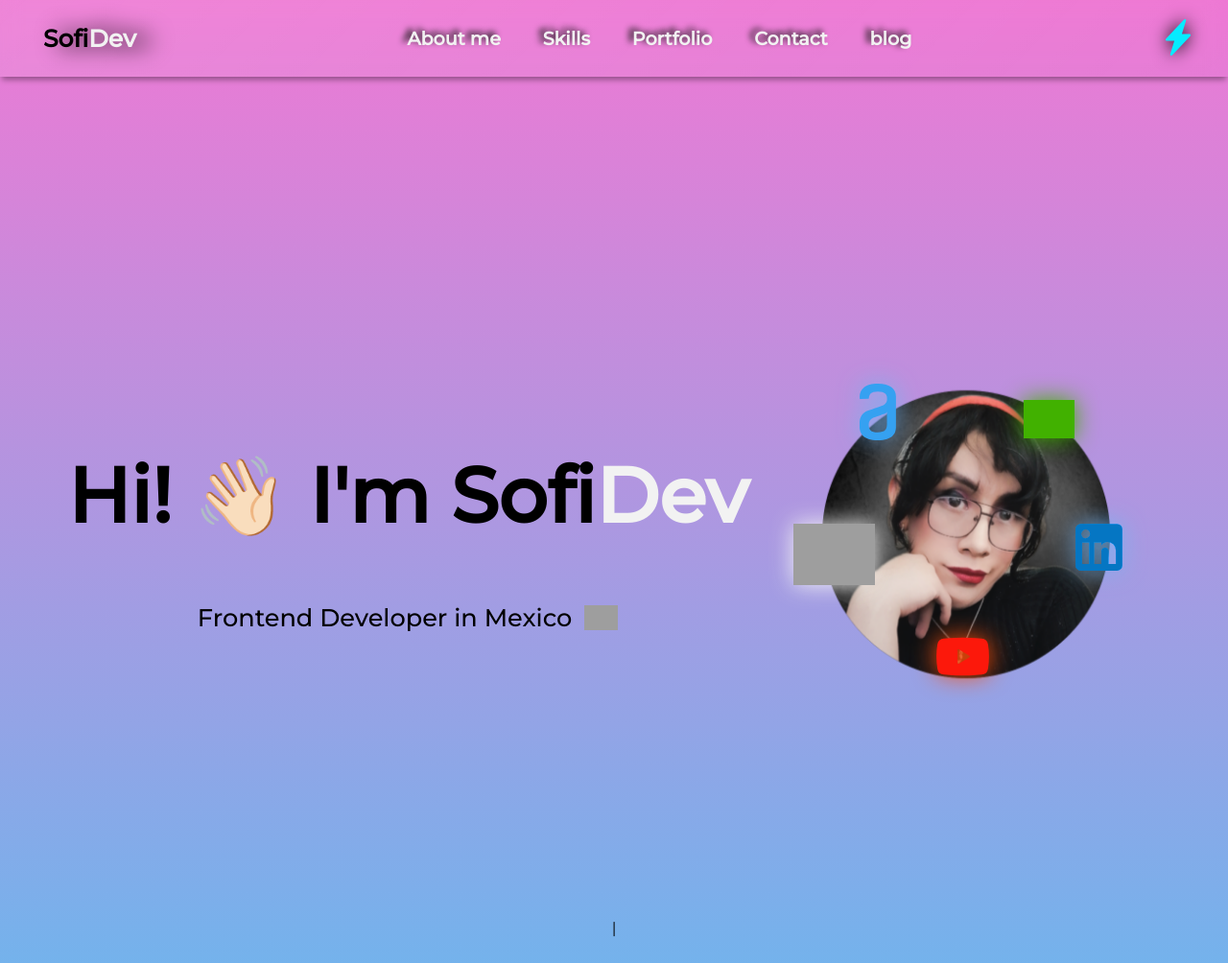
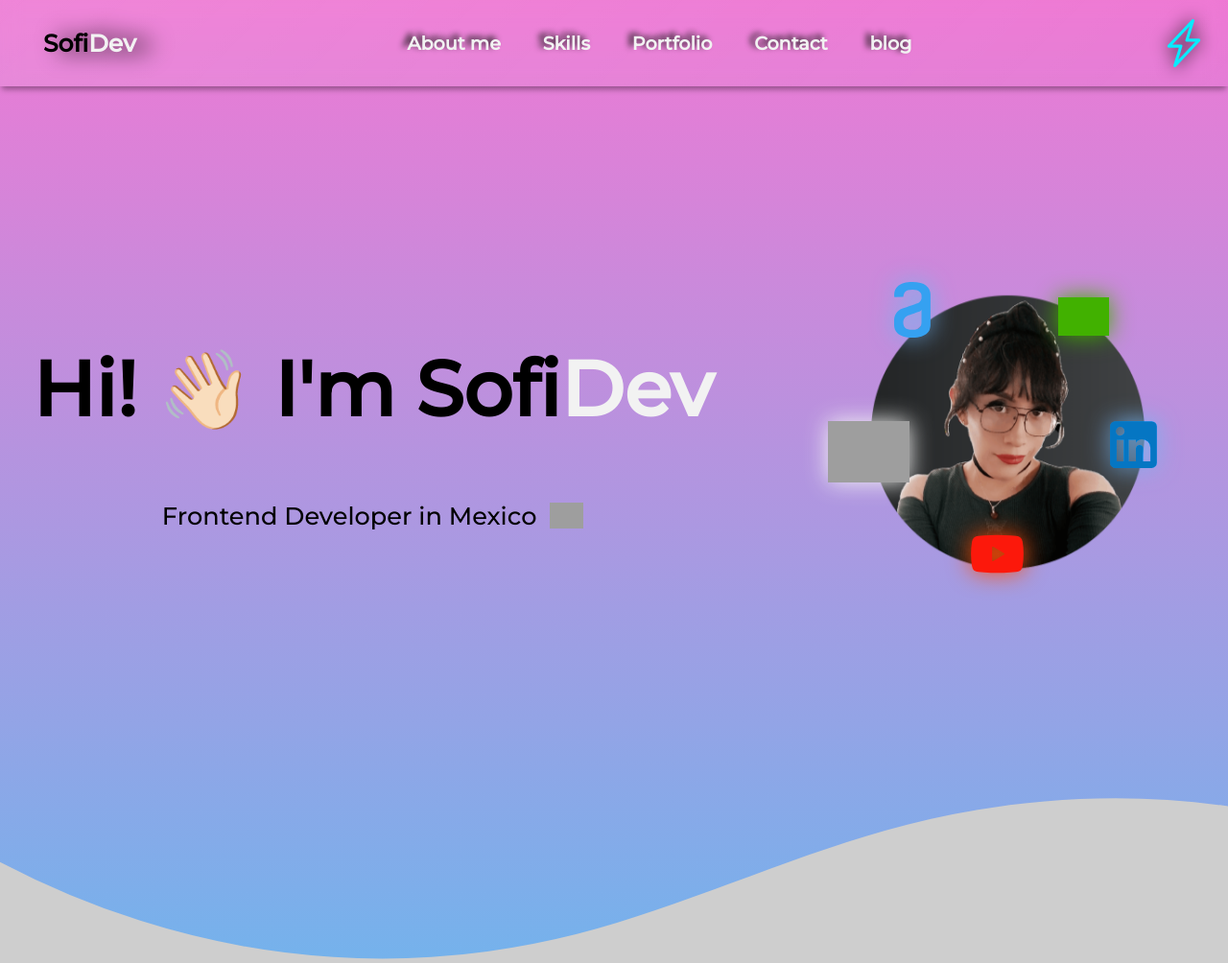
Before and after one commit to SofiDevO/SofiDev-landingpage, a PHP site: page / in a window 1280 px wide. Shown: the top 1004 px of the page at 96% size. Run offline with PHP 8.4, Linux system fonts and the light colour scheme; grey boxes are pictures that could not be loaded.

Commit message:
se actualiza sección acerca de

```diff
--- a/Styles/divider.css
+++ b/Styles/divider.css
@@ -59,7 +59,7 @@
 @media (min-width:850px){
     .custom-shape-divider-bottom-1685513857 {
         position: absolute;
-        bottom: -352px;
+        bottom: -55px;
         left: 0;
         width: 100%;
         overflow: hidden;
--- a/Styles/header.css
+++ b/Styles/header.css
@@ -19,11 +19,12 @@
     -webkit-backdrop-filter: blur(10px);
     box-shadow: 0 5px 6px -2px rgba(0, 0, 0, 0.37);
     position: fixed;
-    z-index: 996;
+    z-index: 50;
     top: 0;
     padding: 0;
     justify-content: space-between;
     transition: all 0.9s;
+    align-items: center;
 }
 
 #header
@@ -90,7 +91,8 @@ a{
 
 }
 
-i{
+
+.rayo-vacio{
     display: flex;
     font-size: 38px;
     align-items: center;
@@ -98,15 +100,17 @@ i{
     width: 52px;
     filter: invert(74%) sepia(50%) saturate(3042%) hue-rotate(148deg) brightness(104%) contrast(113%)drop-shadow(rgb(0, 0, 0) 0px 0px 9px);
     cursor: pointer;
-
 }
 
-i:hover{
+
+.rayo-vacio:hover{
     transform: scale(1.2);
     filter: invert(67%) sepia(62%) saturate(3839%) hue-rotate(132deg) brightness(97%) contrast(101%);
 }
 
-
+.rayo-lleno{
+    display: none;
+}
 
 
 
--- a/Styles/hero.css
+++ b/Styles/hero.css
@@ -20,11 +20,11 @@ body {
 
 #hero {
   transition: all 0.9s ease;
-  justify-items: center;
-  align-items: center;
-  align-content: center;
-  gap: 22px;
+  display: flex;
+  height: 784px;
   background: linear-gradient(180deg, #fe71d1 -11%, #64baef);
+  justify-content: space-around;
+  flex-direction: column;
 }
 
 
@@ -32,7 +32,8 @@ body {
   display: grid;
   height: 802px;
   grid-template-columns: 1fr;
-  align-content: center;
+  align-content: space-evenly;
+  justify-content: center;
 }
 
 #hero .container{
@@ -72,17 +73,17 @@ h1 span:hover {
   text-align: center;
   font-weight: 500;
   display: flex;
-  align-content: center;
   align-items: center;
-  justify-content: center;
   flex-wrap: wrap;
   position: relative;
-  gap: 13px;
-  top: -14px;
+  top: -1px;
   transform: translateY(-300px);
+  gap: 14px;
   animation: expand 0.8s ease forwards;
   transition: all 1.5s;
-  width: 100%;
+  justify-content: center;
+  align-content: center;
+  padding: 5px;
 }
 
 
@@ -92,10 +93,13 @@ h1 span:hover {
 
 }
 /* Foto de perfil */
-.side-img img{
+.side-img  .img-ligth{
   width: 200px;
   animation:  slideup 0.8s ease forwards;
   position: relative;
+}
+.side-img .img-dark {
+ display: none;
 }
 
 /* Iconos de redes sociales  */
@@ -130,12 +134,12 @@ h1 span:hover {
 }
 .linkedin{
   filter: invert(30%) sepia(100%) saturate(1072%) hue-rotate(180deg) brightness(96%) contrast(97%);
-  position: relative;
-  bottom: 143px;
-  right: -92px;
-  transform: translateY(-300px);
-  animation: expand 0.8s ease forwards;
-  z-index: 20;
+    position: relative;
+    bottom: 120px;
+    right: -79px;
+    transform: translateY(-300px);
+    animation: expand 0.8s ease forwards;
+    z-index: 20;
 }
 .linkedin img{
   width:55px;
@@ -262,10 +266,11 @@ h1 span:hover {
     display: flex;
     height: 798px;
     align-items: center;
-    justify-content: space-around;
+    justify-content: space-between;
     align-content: center;
     flex-wrap: wrap;
-    width: 95%;
+    width: 100%;
+    padding: 0 34px;
   }
   #hero .container{
     display: flex;
@@ -290,9 +295,13 @@ h1 span:hover {
 
 
 
-  .side-img img{
-    width: 300px;
+  .side-img .img-ligth{
+    width: 285px;
   }
+
+
+
+
   .social{
     display: flex;
     flex-direction: column;
--- a/index.html
+++ b/index.html
@@ -67,8 +67,11 @@
         <a href="https://blog.itssofi.dev/" >blog</a>
         </nav>
         <div id="dark-mode_container" class="dark-mode_container">
-            <i class="bi bi-lightning-charge-fill" id="toggle-darkmode"></i>
-        </div>
+            <img class="rayo-vacio" src="./assets/lightning-charge.svg" alt="lightning icon"
+            id="toggle-darkmode">
+            <img class="rayo-lleno" src="./assets/lightning-charge-fill.svg" alt="lightning icon"
+            id="toggle-ligthkmode">
+            </div>
 
 
     </section>
@@ -96,12 +99,14 @@
         <div class="contenedor-hero">
             <div class="titulo">
             <h1  class="saludo" id="titulo-saludo">Hi! 👋🏻 I'm Sofi<span id="span-titulo">Dev</span>  </h1>
+
             <h2 class="subtitulo" id="subtitulo">Frontend Developer in Mexico <img class="mexico-bandera" src="./assets/flag-mexico.svg" alt="icono, bandera de mexico"></h2>
 
             </div>
             <div class="container">
             <div class="side-img" id="profile-pic">
-                <img src="./img/profile-pic.jpg" alt="Sofidev profile photo">
+                <img class="img-ligth" src="./img/profile-pic - 2023-06-14T200524.495.png" alt="Sofidev profile photo">
+                <img class="img-dark" src="./img/profile-pic - 2023-06-14T195756.661.png" alt="Sofidev profile photo">
             </div>
             <div class="social">
 
@@ -143,8 +148,11 @@
 
             <h2 class="acercaDeTitulo" id="acercaDeTitulo">Who is Sofi <span class="span'titulo2" id="span-titulo2">Dev</span> ? </h2>
             <div class="img-txt" id="caja-cristal">
-            <img src="./img/selfie3.png" alt="Sofi profile photo" class="perfil-2">
+            <img src="./img/selfie2-sin-fondo.png" alt="Sofi profile photo" class="perfil-2">
             <div id="textos" class="textos">
+                <h3 class="contenido">
+                    Angela Sofía Osorio
+                </h3>
                 <p class="contenido">
                 I'm a dedicated junior front-end developer based in Mexico, passionate about technology and constantly expanding my skills.
                 </p>
@@ -194,5 +202,5 @@
     </main>
 </body>
 
-    <script src="./js/modules.js" type="module"></script>
+    <script src="./js/modules.js" type="module" defer></script>
 </html>
--- a/js/darkTheme.js
+++ b/js/darkTheme.js
@@ -5,6 +5,7 @@ const d = document;
 let darkModeState = false;
 
 const button = d.getElementById("toggle-darkmode");
+const buttonligth = d.getElementById("toggle-ligthkmode");
 
 // MediaQueryList object
 const useDark = window.matchMedia("(prefers-color-scheme: dark)");
@@ -35,3 +36,9 @@ button.addEventListener("click", () => {
   toggleDarkMode(darkModeState);
   setDarkModeLocalStorage(darkModeState);
 });
+buttonligth.addEventListener("click", () => {
+  darkModeState = !darkModeState;
+
+  toggleDarkMode(darkModeState);
+  setDarkModeLocalStorage(darkModeState);
+});
```
Also changed, not shown: Styles/darkmode.css (+26 -3 lines), assets/lightning-charge-fill.svg (added), assets/lightning-charge.svg (added), img/City Lights.png (added), img/favicon.png (deleted), img/profile-pic - 2023-06-14T195756.661.png (added), img/profile-pic - 2023-06-14T200524.495.png (added), img/selfie2-sin-fondo.png (added).
